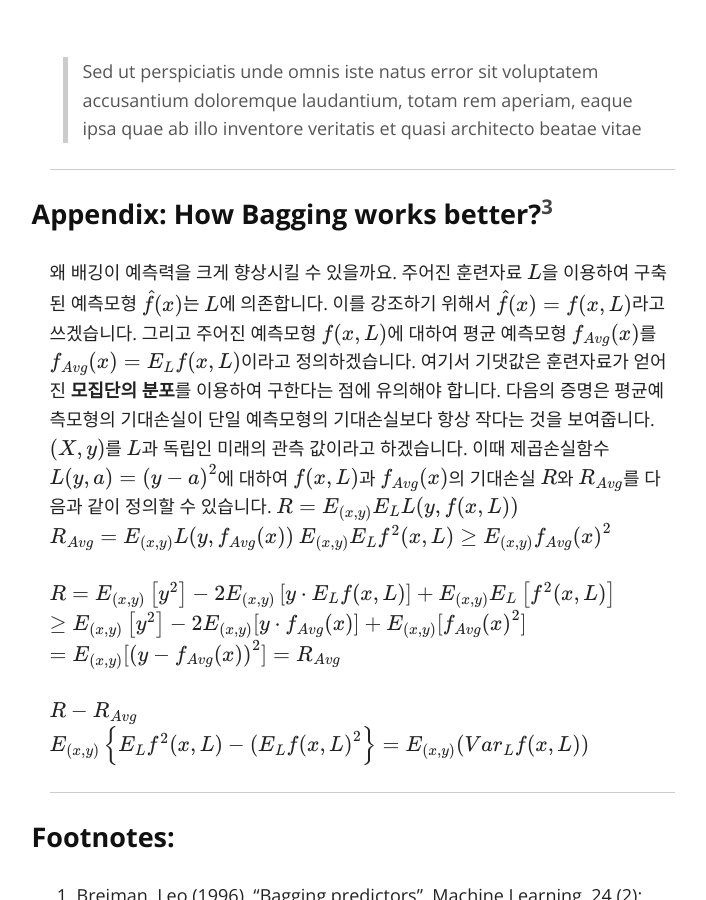
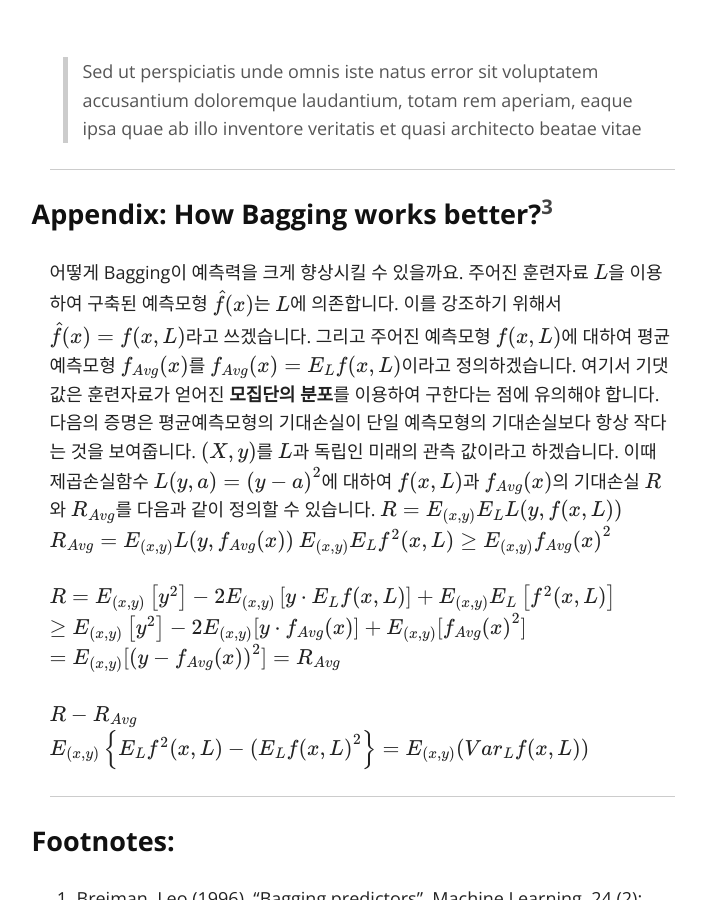
Before and after one commit to seokchaeyoon/seokchaeyoon.github.io, a Jekyll site: the page built from index.md, in a window 1280 px wide and 900 px high, scrolled down 14597 px. Shown: the whole window, without its empty margins (278-984 px from the left). Built offline with Jekyll 4.4.1, drawn with Linux system fonts in a browser that asks for light colours; nearby versions of some CDN libraries; formulas are drawn with MathJax 3.

Commit message:
Update index.md

```diff
--- a/index.md
+++ b/index.md
@@ -258,7 +258,7 @@ Ut enim ad minima veniam, `quis` nostrum exercitationem ullam corporis suscipit
 <hr>
 
 ##### Appendix: How Bagging works better?[^3]
-왜 배깅이 예측력을 크게 향상시킬 수 있을까요. 주어진 훈련자료 $$L $$을 이용하여 구축된 예측모형 $$\hat { f } (x)$$는 $$L $$에 의존합니다. 이를 강조하기 위해서 $$\hat { f } (x)=f(x,L )$$라고 쓰겠습니다.
+어떻게 Bagging이 예측력을 크게 향상시킬 수 있을까요. 주어진 훈련자료 $$L $$을 이용하여 구축된 예측모형 $$\hat { f } (x)$$는 $$L $$에 의존합니다. 이를 강조하기 위해서 $$\hat { f } (x)=f(x,L )$$라고 쓰겠습니다.
 그리고 주어진 예측모형 $$f(x,L )$$에 대하여 평균 예측모형  $${f}_{ Avg }(x)$$를 $${ f }_{ Avg }(x)={ E }_{ L  }f(x, L )$$이라고 정의하겠습니다. 여기서 기댓값은 훈련자료가 얻어진 **모집단의 분포**를 이용하여 구한다는 점에 유의해야 합니다. 다음의 증명은 평균예측모형의 기대손실이 단일 예측모형의 기대손실보다 항상 작다는 것을 보여줍니다.
 $$(X,y)$$를 $$L$$과 독립인 미래의 관측 값이라고 하겠습니다. 이때 제곱손실함수 $$L(y,a)={ (y-a) }^{ 2 }$$에 대하여 $$f(x,L)$$과 $${ f }_{ Avg }(x)$$의 기대손실 $$R$$와 $${ R }_{ Avg }$$를 다음과 같이 정의할 수 있습니다.
 $$R={ E }_{ (x,y) }{ E }_{ L }L(y,f(x,L))$$
```
